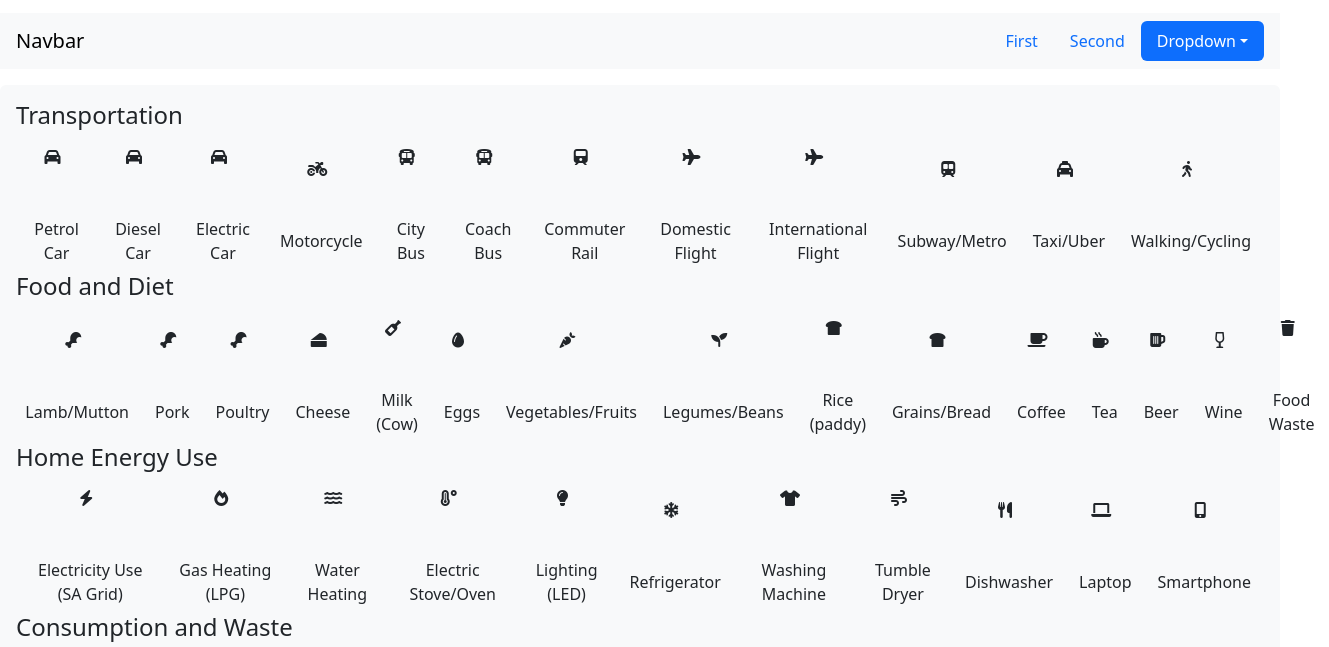
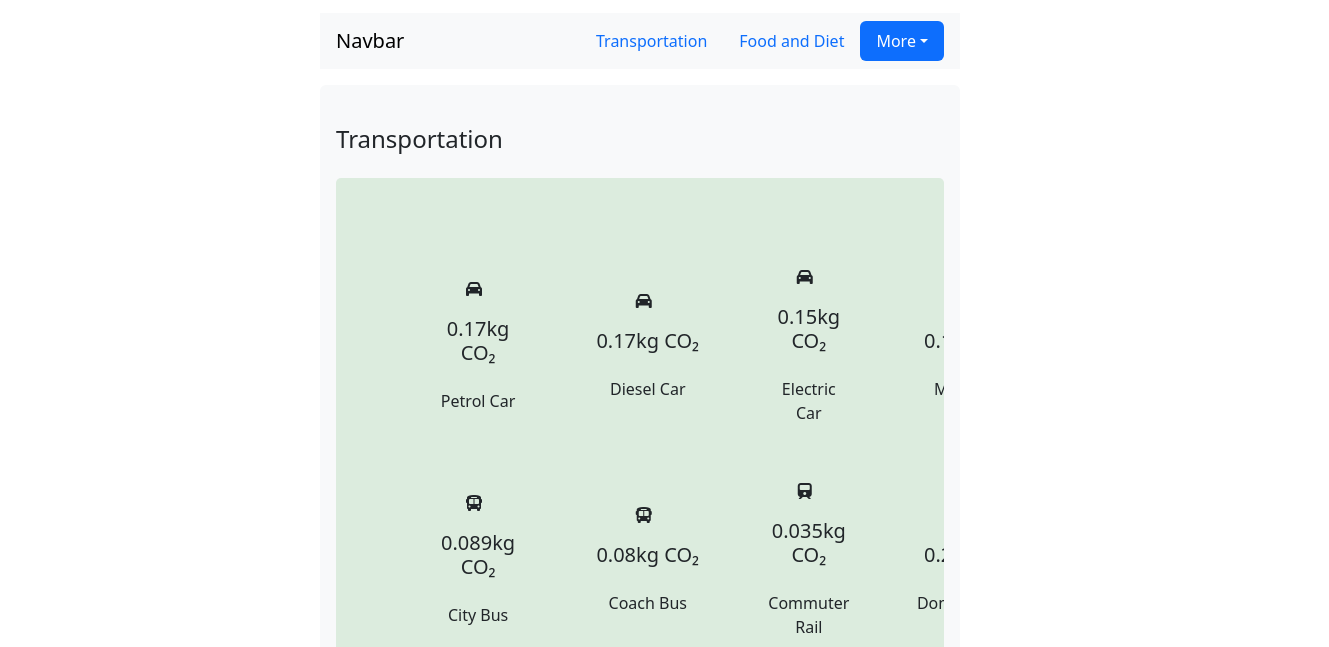
Before and after one commit to phiweCode/Carbon-Footprint-Logger, a website with bundled scripts: page index.html in a window 1280 px wide. Shown: the part 153-800 px from the top of the page, 1329 px wide, since content can reach past the window. Built offline with nearby package versions, Linux system fonts and the light colour scheme.

Commit message:
created dynamic elements

```diff
--- a/index.html
+++ b/index.html
@@ -24,40 +24,26 @@
   </nav>
 
   <main id="main">
-    <section id="user-input"  >
-      <form action="" >
-        <!-- <fieldset>
-            <legend>Enter your data here</legend>
-            <input list="items" name="item" placeholder="Select or type..." />
-
-            <datalist id="items">
-              <option value="Apples"></option>
-              <option value="Bananas"></option>
-              <option value="Mangoes"></option>
-            </datalist>
-          </fieldset> -->
-
-
-
+    <section id="user-input" class="d-flex flex-column gap-3 justify-content-center align-items-center">
+      <form action="" style="max-width: 50%;" >
         <nav id="navbar-example2" class="navbar bg-body-tertiary px-3 mb-3">
           <a class="navbar-brand" href="#">Navbar</a>
           <ul class="nav nav-pills">
             <li class="nav-item">
-              <a class="nav-link" href="#scrollspyHeading1">First</a>
+              <a class="nav-link btn-custom-color" href="#scrollspyHeading0">Transportation</a>
             </li>
             <li class="nav-item">
-              <a class="nav-link" href="#scrollspyHeading2">Second</a>
+              <a class="nav-link  btn-custom-color" href="#scrollspyHeading1">Food and Diet</a>
             </li>
             <li class="nav-item dropdown">
-              <a class="nav-link dropdown-toggle" data-bs-toggle="dropdown" href="#" role="button"
-                aria-expanded="false">Dropdown</a>
+              <a class="nav-link dropdown-toggle ml-9" data-bs-toggle="dropdown" href="#" role="button"
+                aria-expanded="false">More</a>
               <ul class="dropdown-menu">
-                <li><a class="dropdown-item" href="#scrollspyHeading3">Third</a></li>
-                <li><a class="dropdown-item" href="#scrollspyHeading4">Fourth</a></li>
-                <li>
-                  <hr class="dropdown-divider">
-                </li>
-                <li><a class="dropdown-item" href="#scrollspyHeading5">Fifth</a></li>
+                <li><a class="dropdown-item btn-custom-color" href="#scrollspyHeading2">Home and Energy</a></li>
+                <li><a class="dropdown-item btn-custom-color" href="#scrollspyHeading3">Consumption and Waste</a></li>
+                <li><a class="dropdown-item btn-custom-color" href="#scrollspyHeading4">Water Usage</a></li>
+                <li><a class="dropdown-item btn-custom-color" href="#scrollspyHeading5">Digital Habits</a></li>
+                <li><a class="dropdown-item btn-custom-color" href="#scrollspyHeading6">Work and Commuting</a></li>
               </ul>
             </li>
           </ul>
@@ -68,17 +54,7 @@
         <div data-bs-spy="scroll" data-bs-target="#navbar-example2" data-bs-root-margin="0px 0px -40%"
           data-bs-smooth-scroll="true" class="scrollspy-example bg-body-tertiary p-3 rounded-2 form-sections" tabindex="0">
 
-          <!-- <h4 id="scrollspyHeading1" >Transportation</h4>
-          <article>
-              <input type="checkbox" class="btn-check" id="btn-check-4" autocomplete="off">
-              <label class="btn" for="btn-check-4">Single toggle</label>
 
-              <input type="checkbox" class="btn-check" id="btn-check-5" checked autocomplete="off">
-              <label class="btn" for="btn-check-5">Checked</label>
-
-              <input type="checkbox" class="btn-check" id="btn-check-6" autocomplete="off">
-              <label class="btn" for="btn-check-6">Disabled</label>
-          </article> -->
 
 
         </div>
--- a/src/app/app.js
+++ b/src/app/app.js
@@ -113,10 +113,15 @@ for (const category in categories) {
     const textSpan = document.createElement('span');
     textSpan.textContent = categoryItem.item || categoryItem.mode || categoryItem.activity;
 
+    //add carbon-foot-print-text
+    const carbonEmissionVal = document.createElement('h5');
+    carbonEmissionVal.textContent = categoryItem.factor + categoryItem["unit_output"]
+
     //item container
     itemContainer.appendChild(iconSpan)
+    itemContainer.appendChild(carbonEmissionVal)
     itemContainer.appendChild(textSpan)
-    itemContainer.classList.add('d-flex', 'flex-column', 'gap-5','justify-content-center', 'align-items-center')
+    itemContainer.classList.add('d-flex', 'flex-column', 'gap-3','justify-content-center', 'align-items-center')
 
     // Append icon and text to label
     label.appendChild(itemContainer);
@@ -126,7 +131,7 @@ for (const category in categories) {
     optionsArticle.appendChild(emittingItem);
     optionsArticle.appendChild(label);
 
-    optionsArticle.classList.add('d-flex', 'justify-content-center', 'align-items-center')
+    optionsArticle.classList.add('optionArticle')
 
     // Add click handler to store the selected item
     // label.addEventListener('click', () => {
--- a/src/styles/styles.css
+++ b/src/styles/styles.css
@@ -4,3 +4,20 @@
 .me-2 {
   margin-right: 0.5rem;
 }
+
+.optionArticle {
+  display: grid;
+  grid-template-columns: repeat(4, 1fr);
+  gap: 5vh;
+  align-items: center;
+  justify-items: center;
+  padding: 10px;
+  overflow: hidden;
+  background-color: rgba(0, 128, 0, 0.115);
+  padding: 10vh;
+  border-radius: 5px;
+}
+
+h4 {
+    margin: 3vh 0 !important;
+}
```
